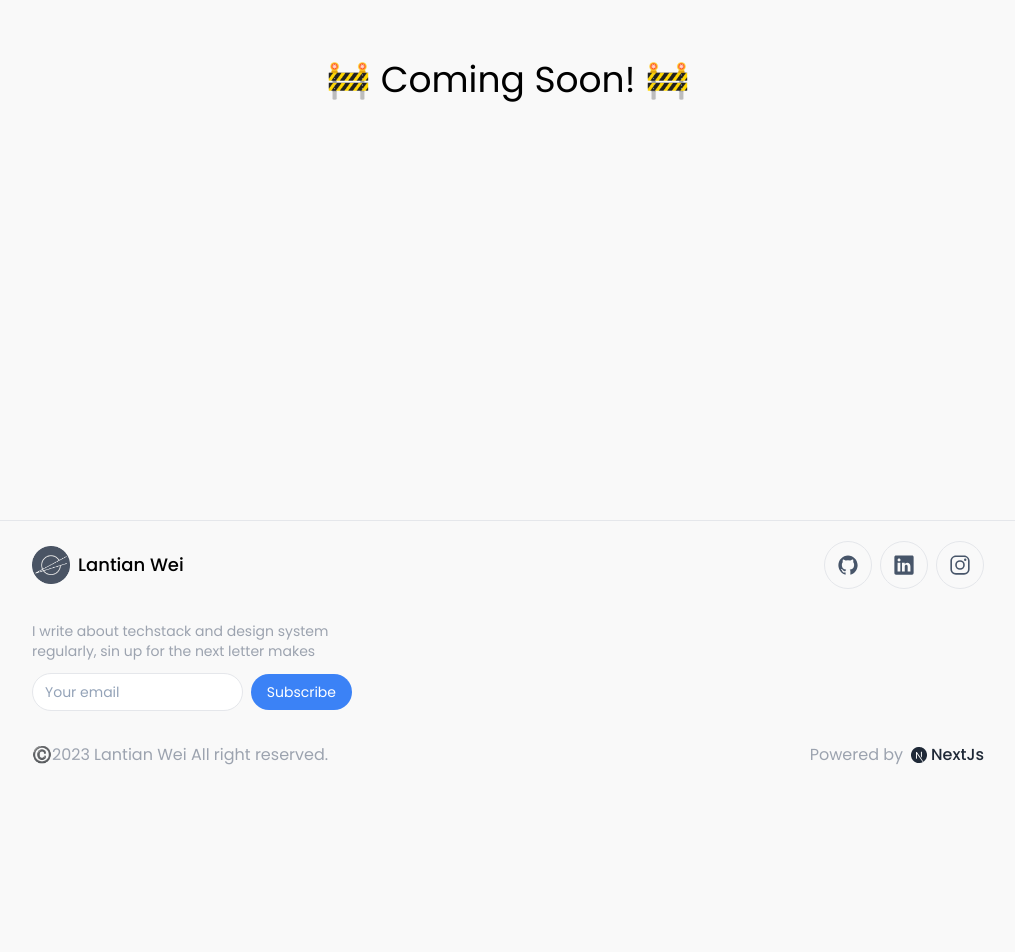
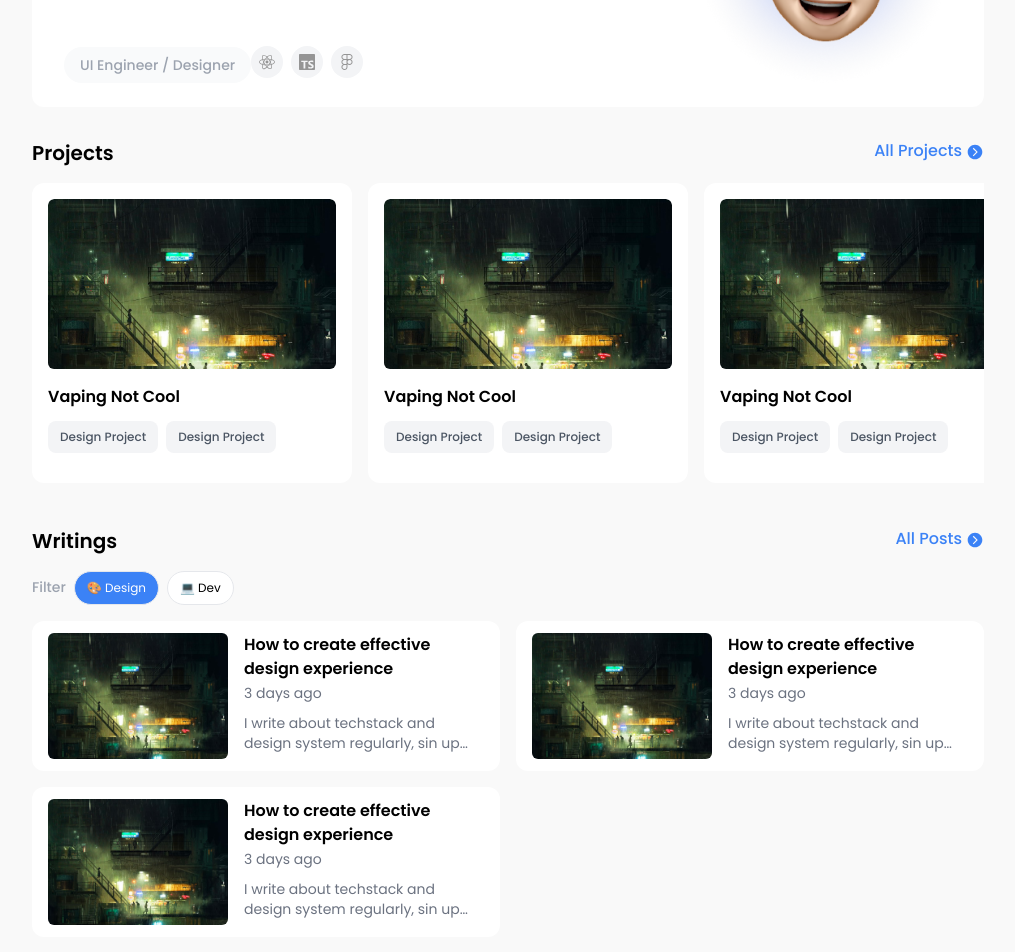
Before and after one commit to weilantian/lantian-web, a Next.js app: page / in a window 1280 px wide. Shown: the part 320-1272 px from the top of the page, without its empty margins (132-1147 px from the left). Before the commit the page ends 1119 px from the top, so only its background shows below. Built offline with nearby package versions, Linux system fonts and the light colour scheme.

Commit message:
feat: index page

```diff
--- a/components/About/Experiences.tsx
+++ b/components/About/Experiences.tsx
@@ -40,7 +40,7 @@ const Experiences: FC = () => {
   return (
     <AboutCard title="Experiences">
       <ExperienceItem
-        position="Software Engineer (React)"
+        position="Design Engineer (React)"
         company="iMean"
         duration="2021 - Present"
         link="https://imean.tech"
--- a/components/About/SkillSet.tsx
+++ b/components/About/SkillSet.tsx
@@ -11,7 +11,6 @@ const SkillSet: FC = () => {
     <AboutCard title="Great with">
       <div className="w-full overflow-x-scroll ">
         <div className="flex pb-4 items-center space-x-4 w-fit">
-          <CanvasSkillCard />
           <SkillCard
             alt=""
             width={114}
@@ -28,6 +27,7 @@ const SkillSet: FC = () => {
             title="UX Research / Analysis"
             className="bg-gradient-to-r from-amber-500 to-yellow-500"
           />
+          <CanvasSkillCard />
           {/* <SkillCard
             alt=""
             width={106 * 1.2}
--- a/components/Layout.tsx
+++ b/components/Layout.tsx
@@ -5,7 +5,7 @@ import Navbar from "./Navbar";
 
 const Layout: FC<PropsWithChildren<{}>> = ({ children }) => {
   return (
-    <div>
+    <div className="font-sans">
       <Head>
         <meta name="viewport" content="width=device-width, user-scalable=no" />
       </Head>
--- a/components/Navbar/index.tsx
+++ b/components/Navbar/index.tsx
@@ -61,7 +61,7 @@ const Navbar: FC<{
             }}
             className="absolute md:hidden block -right-12 h-[120px] w-28 "
           ></span>
-          <div className="overflow-scroll hidden scrollbar-hide md:overflow-auto">
+          <div className="overflow-scroll  scrollbar-hide md:overflow-auto">
             <div className=" py-4 md:static   ">
               <ul className="flex ml-4  md:w-auto w-[320px]  md:space-x-4  md:mr-12  mr-8">
                 <NavItem href="/blog" name="Blog" />
--- a/package.json
+++ b/package.json
@@ -17,6 +17,7 @@
     "@next/font": "13.1.6",
     "@react-three/drei": "^9.57.0",
     "@react-three/fiber": "^8.11.6",
+    "@tailwindcss/line-clamp": "^0.4.2",
     "@types/node": "18.11.18",
     "@types/react": "18.0.27",
     "@types/react-dom": "18.0.10",
--- a/pages/index.tsx
+++ b/pages/index.tsx
@@ -5,6 +5,9 @@ import styles from "@/styles/Home.module.css";
 import { useEffect } from "react";
 import { useSetAtom } from "jotai";
 import { navAtom } from "@/states";
+import { SiFigma, SiReact, SiTypescript } from "react-icons/si";
+import Link from "next/link";
+import { IoChevronForwardCircleSharp, IoOpenOutline } from "react-icons/io5";
 
 const inter = Inter({ subsets: ["latin"] });
 
@@ -14,10 +17,186 @@ export default function Home() {
     setNav((prev) => ({ ...prev, showName: true }));
   }, []);
   return (
-    <>
-      <div className="w-full flex h-screen items-center justify-center">
-        <h1 className=" text-2xl  md:text-4xl">🚧 Coming Soon! 🚧</h1>
+    <div className="  max-w-[1000px] px-4 md:px-6  mx-auto gap-5 mt-32 ">
+      <div className=" px-8 py-6 bg-white rounded-xl">
+        <div className="flex justify-between">
+          <div className="flex flex-col justify-between">
+            <h1 className=" pretty-text text-7xl font-bold">
+              Lantian
+              <br />
+              Wei
+            </h1>
+            <div>
+              <span className=" inline-block  px-4 py-2  text-xs lg:text-sm text-gray-400 items-center mt-6 bg-gray-50 font-medium rounded-full">
+                UI Engineer / Designer
+              </span>
+              <div className=" mt-3 space-x-2 inline-flex  items-center">
+                <span className="flex w-8 h-8 bg-gray-100 rounded-full items-center justify-center">
+                  <SiReact color="#959595" size={16} />
+                </span>
+                <span className="flex w-8 h-8 bg-gray-100 rounded-full items-center justify-center">
+                  <SiTypescript color="#959595" size={16} />
+                </span>
+                <span className="flex w-8 h-8 bg-gray-100 rounded-full items-center justify-center">
+                  <SiFigma color="#959595" size={16} />
+                </span>
+              </div>
+            </div>
+          </div>
+
+          <div>
+            <Image alt="" width={256} height={256} src="/profile.png" />
+          </div>
+        </div>
       </div>
-    </>
+
+      <div>
+        <div className="flex mt-8 justify-between">
+          <h3 className=" text-xl font-semibold">Projects</h3>
+          <Link className="text-blue-500 group font-medium" href="/projects">
+            All Projects
+            <IoChevronForwardCircleSharp
+              size={18}
+              className="inline-block ml-1 duration-75 transition-transform group-hover:translate-x-1"
+            />
+          </Link>
+        </div>
+        <div className=" overflow-x-scroll pb-3">
+          <div className="flex gap-4">
+            <ProjectCard />
+            <ProjectCard />
+            <ProjectCard />
+            <ProjectCard />
+            <ProjectCard />
+          </div>
+        </div>
+      </div>
+
+      <div>
+        <div className="flex mt-8 justify-between">
+          <h3 className=" text-xl font-semibold">Writings</h3>
+          <Link className="text-blue-500 group font-medium" href="/blog">
+            All Posts
+            <IoChevronForwardCircleSharp
+              size={18}
+              className="inline-block ml-1 duration-75 transition-transform group-hover:translate-x-1"
+            />
+          </Link>
+        </div>
+        <div className="mt-2">
+          <span className=" font-medium text-sm text-gray-400">Filter</span>
+          <div className="inline-flex ml-2 gap-2 mt-2">
+            <span className="bg-blue-500 text-white cursor-pointer py-2 rounded-full border px-3 text-xs">
+              🎨 Design
+            </span>
+            <span className="bg-white cursor-pointer py-2 rounded-full border px-3 text-xs">
+              💻 Dev
+            </span>
+          </div>
+        </div>
+        <div className=" grid mt-4 grid-cols-1 md:grid-cols-2 gap-4">
+          <div className="rounded-xl h-[150px] gap-4 bg-white pl-4 pr-6 flex py-3">
+            <div className="w-[180px] rounded-md overflow-hidden h-full">
+              <Image
+                width={180}
+                height={240}
+                className="  object-cover "
+                alt=""
+                src="/placeholder.png"
+              />
+            </div>
+
+            <div className="flex-1 w-full">
+              <h3 className="font-semibold">
+                How to create effective design experience
+              </h3>
+              <span className="text-sm text-gray-500">3 days ago</span>
+              <p className="text-sm line-clamp-2 text-tr mt-2 text-gray-500 ">
+                I write about techstack and design system regularly, sin up for
+                the next letter makes sure you don't miss out.
+              </p>
+            </div>
+          </div>
+          <div className="rounded-xl h-[150px] gap-4 bg-white pl-4 pr-6 flex py-3">
+            <div className="w-[180px] rounded-md overflow-hidden h-full">
+              <Image
+                width={180}
+                height={240}
+                className="  object-cover "
+                alt=""
+                src="/placeholder.png"
+              />
+            </div>
+
+            <div className="flex-1 w-full">
+              <h3 className="font-semibold">
+                How to create effective design experience
+              </h3>
+              <span className="text-sm text-gray-500">3 days ago</span>
+              <p className="text-sm line-clamp-2 text-tr mt-2 text-gray-500 ">
+                I write about techstack and design system regularly, sin up for
+                the next letter makes sure you don't miss out.
+              </p>
+            </div>
+          </div>
+          <div className="rounded-xl h-[150px] gap-4 bg-white pl-4 pr-6 flex py-3">
+            <div className="w-[180px] rounded-md overflow-hidden h-full">
+              <Image
+                width={180}
+                height={240}
+                className="  object-cover "
+                alt=""
+                src="/placeholder.png"
+              />
+            </div>
+
+            <div className="flex-1 w-full">
+              <h3 className="font-semibold">
+                How to create effective design experience
+              </h3>
+              <span className="text-sm text-gray-500">3 days ago</span>
+              <p className="text-sm line-clamp-2 text-tr mt-2 text-gray-500 ">
+                I write about techstack and design system regularly, sin up for
+                the next letter makes sure you don't miss out.
+              </p>
+            </div>
+          </div>
+        </div>
+      </div>
+    </div>
   );
 }
+
+const ProjectCard = () => {
+  return (
+    <div className="mt-4 group cursor-pointer relative">
+      <span className="absolute opacity-0 translate-x-10 scale-75 group-hover:scale-100 duration-200 transition-all group-hover:opacity-100 group-hover:translate-x-0 flex items-center text-sm right-0 top-2 z-10 bg-blue-500 text-white rounded-full px-4 py-1">
+        <IoOpenOutline className="mr-1" />
+        Learn More
+      </span>
+      <div className="w-[320px] px-4 py-4 h-[300px] rounded-xl bg-white">
+        <div className="overflow-hidden h-[170px] rounded-md">
+          <Image
+            width={340}
+            height={240}
+            className=" object-cover rounded-md"
+            alt=""
+            src="/placeholder.png"
+          />
+        </div>
+        <div className=" mt-4">
+          <h3 className="font-semibold">Vaping Not Cool</h3>
+
+          <div className="flex mt-3 flex-wrap gap-2">
+            <div className="  font-medium text-xs text-gray-600 bg-gray-100 rounded-lg px-3 py-2">
+              Design Project
+            </div>
+            <div className="  font-medium text-xs text-gray-600 bg-gray-100 rounded-lg px-3 py-2">
+              Design Project
+            </div>
+          </div>
+        </div>
+      </div>
+    </div>
+  );
+};
--- a/styles/globals.css
+++ b/styles/globals.css
@@ -21,3 +21,17 @@ body {
   background-clip: text;
   text-fill-color: transparent;
 }
+
+::-webkit-scrollbar {
+  width: 6px;
+  height: 6px;
+  background-color: transparent;
+}
+
+::-webkit-scrollbar-thumb {
+  background-color: transparent;
+  border-radius: 6px;
+}
+:hover::-webkit-scrollbar-thumb {
+  background-color: rgba(144, 147, 153, 0.3);
+}
--- a/tailwind.config.js
+++ b/tailwind.config.js
@@ -14,5 +14,5 @@ module.exports = {
       sans: ["Poppins", "sans-serif"],
     },
   },
-  plugins: [],
+  plugins: [require("@tailwindcss/line-clamp")],
 };
```
Also changed, not shown: public/placeholder.png (added), 1 other file (tests, documents, lock files or other folders).
